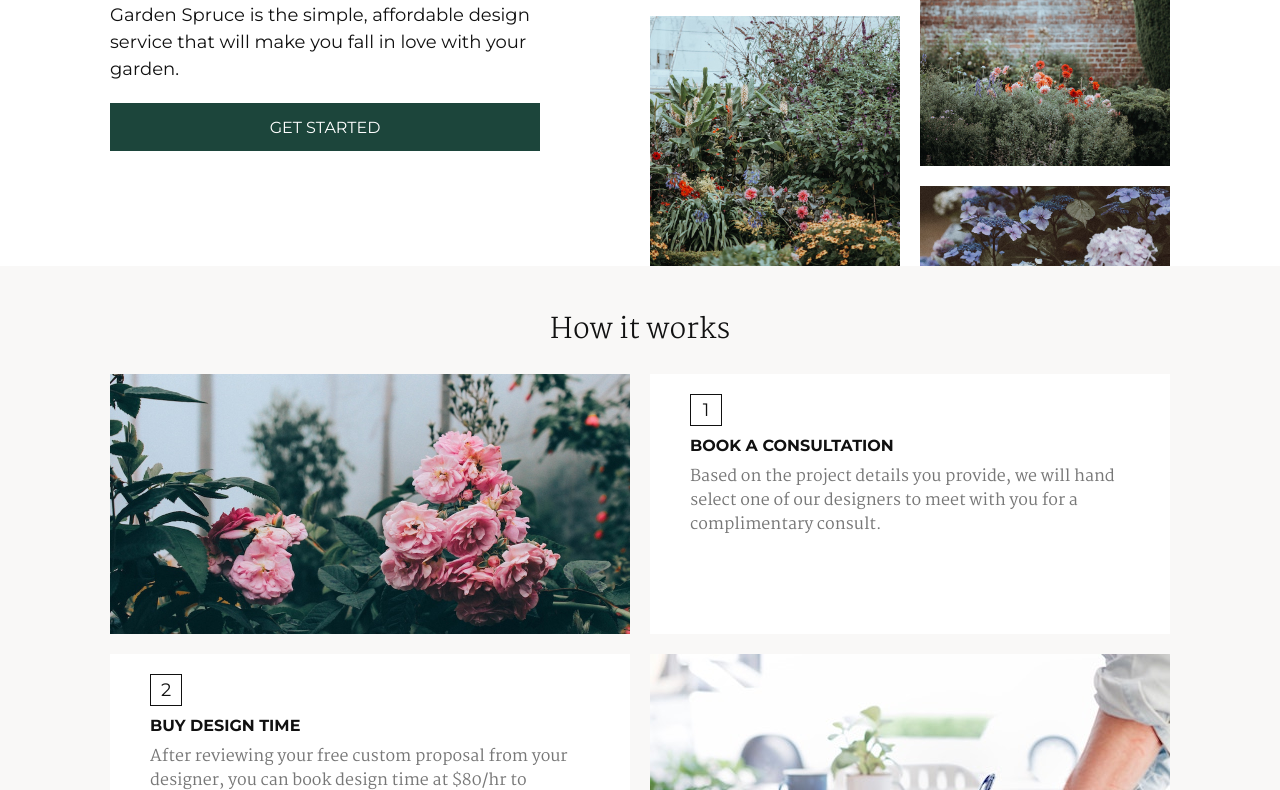
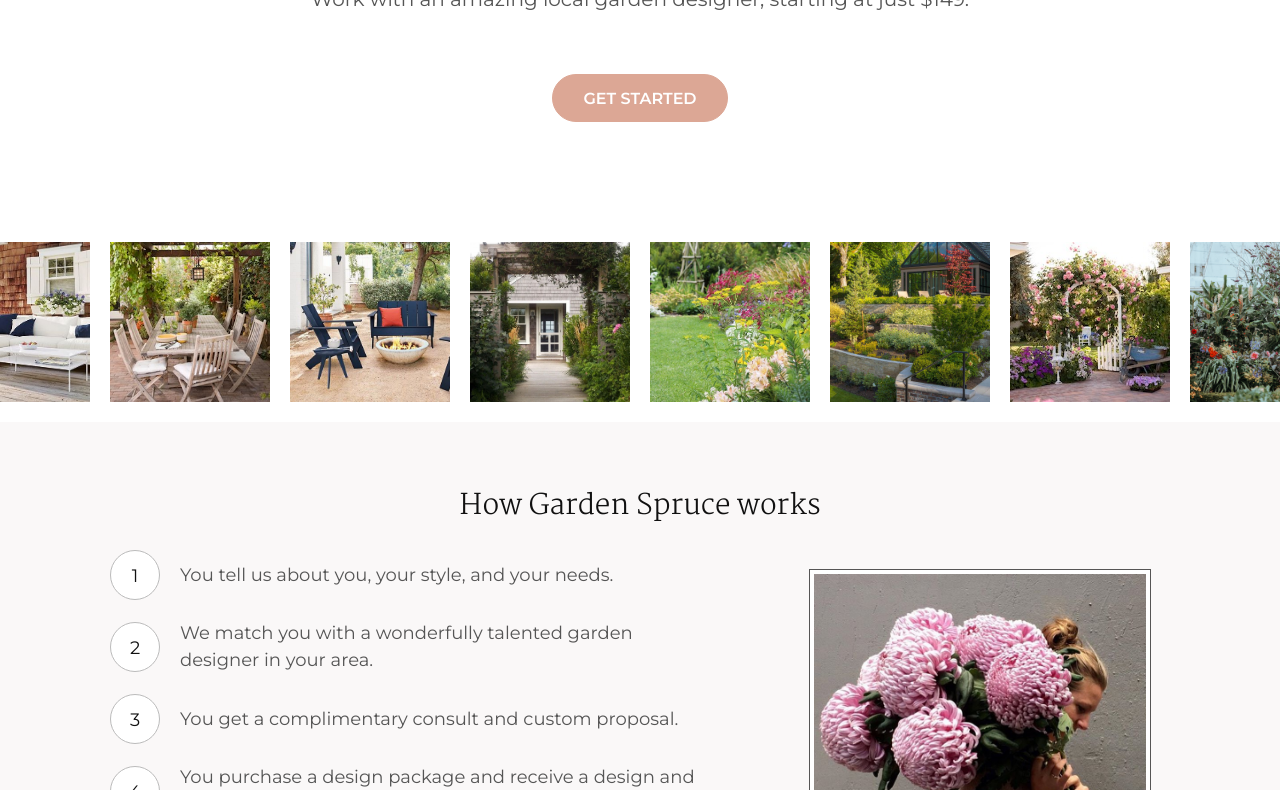
Before and after one commit to bczulauf/octavia, a plain HTML site: page public/index.html in a window 1280 px wide. Shown: the part 314-1104 px from the top of the page. Drawn offline with Linux system fonts and the light colour scheme; no server answers.

Commit message:
cleans up home page

```diff
--- a/public/app.css
+++ b/public/app.css
@@ -24,14 +24,63 @@ h3 {
 h4 {
     font-family: 'Montserrat', sans-serif;
     text-transform: uppercase;
-    font-size: 16px;
-    font-weight: 700;
+    font-size: 18px;
+    font-weight: 600;
     margin: 0;
 }
 
 p {
     line-height: 150%;
+    color: #555;
     margin: 0;
+}
+
+.motif {
+    height: 140px;
+    background-size: cover;
+    background-position: top;
+}
+
+.text-blurb {
+    color: #555;
+    font-size: 20px;
+}
+
+.num {
+    border: 1px solid #bbb;
+    height: 50px;
+    width: 50px;
+    line-height: 50px;
+    text-align: center;
+    border-radius: 30px;
+    background-color: #fff;
+}
+
+.logo {
+    font-family: 'Martel', serif;
+    font-size: 18px;
+    text-transform: uppercase;
+    letter-spacing: 10px;
+}
+
+.frame {
+    flex: 0 0 auto;
+    height: 160px;
+    background-position: center;
+    background-size: contain;
+    background-repeat: no-repeat;
+}
+
+.center-img {
+    background-size: contain;
+    background-position: center;
+    background-repeat: no-repeat;
+}
+
+.frame-border {
+    border: 4px solid #fff;
+    outline: 1px solid #555;
+    margin-top: 20px;
 }
 
 .p-serif {
@@ -194,25 +243,25 @@ p {
 
 /*----- Button -----*/
 .button {
-    border-width: 3px;
-    font-weight: 400;
+    border-width: 1px;
+    font-weight: 600;
     border-style: solid;
     box-sizing: border-box;
     font-family: 'Montserrat', sans-serif;
     text-decoration: none;
     display: inline-block;
     text-transform: uppercase;
-    border-radius: 0;
 }
 
 .button-primary {
-    border-color: #1C453B;
+    border-color: #dca795;
     color: #fff;
-    background-color: #1C453B;
+    background-color: #dca795;
 }
 
-.button-primary:hover {
-    outline: 1px solid #1C453B;
+.button-secondary {
+    border-color: #111111;
+    color: #111;
 }
 
 .button-lg {
@@ -222,13 +271,14 @@ p {
     align-items: center;
     justify-content: center;
     flex: 0 0 auto;
-    max-width: 430px;
-    width: 100%;
+    padding: 0 30px;
+    border-radius: 48px;
 }
 
 /*----- GRID -----*/
 .col {
     margin-right: 20px;
+    box-sizing: border-box;
 }
 .col:last-child {
     margin-right: 0;
@@ -242,9 +292,13 @@ p {
 .seven { width: 610px; }
 .eight { width: 700px; }
 .nine { width: 790px; }
-.ten { width: 8800px; }
+.ten { width: 880px; }
 .eleven { width: 970px; }
 .twelve { width: 1060px; }
+.h-one { height: 70px; }
+.h-two { height: 160px; }
+.h-three { height: 250px; }
+.h-four { height: 340px; }
 
 /*----- HOME -----*/
 .wrapper {
@@ -252,7 +306,7 @@ p {
 }
 
 .tan {
-    background-color: #f9f8f7;
+    background-color: #faf8f8;
 }
 
 .gray {
@@ -277,8 +331,9 @@ p {
 
 .price-box {
     box-sizing: border-box;
-    padding: 20px;
-    border: 1px solid #838e84;
+    padding: 30px;
+    border-top: 10px solid #dca795;
+    box-shadow: 0 2px 6px 0 rgba(0, 0, 0, .1);
 }
 
 /*----- Progress -----*/
@@ -346,3 +401,8 @@ p {
     background-size: cover;
     background-position: center;
 }
+
+.no-wrap {
+    flex-wrap: nowrap;
+    overflow: hidden;
+}
--- a/public/index.html
+++ b/public/index.html
@@ -3,7 +3,7 @@
         <title> Garden Spruce</title>
         <script src="https://www.gstatic.com/firebasejs/4.6.0/firebase.js"></script>
         <script src="https://www.gstatic.com/firebasejs/4.6.0/firebase-firestore.js"></script>
-        <link href="https://fonts.googleapis.com/css?family=Martel:300,400,700|Montserrat:400,700" rel="stylesheet">
+        <link href="https://fonts.googleapis.com/css?family=Martel:300,400,700|Montserrat:400,600" rel="stylesheet">
         <link rel="stylesheet" type="text/css" href="app.css">
         <meta name="viewport" content="width=device-width, initial-scale=1">
     </head>
--- a/public/js/app.js
+++ b/public/js/app.js
@@ -18,9 +18,7 @@ firebase.auth().onAuthStateChanged((user) => {
 const router = new Router(
     {
         home: new Layout (
-            new Header(),
-            new HomePage(),
-            new Footer()
+            new HomePage()
         ),
         about: new Layout (
             new Header(),
--- a/public/js/homePage.js
+++ b/public/js/homePage.js
@@ -3,87 +3,91 @@ class HomePage {
 
     load() {
         return this.html = `
-            <div class="container">
-                <div class="flex">
-                    <div class="col five m-top-lg">
-                        <h2 class="m-btm-md">Your partner in garden design.</h2>
-                        <p class="m-btm-md">
-                            Garden Spruce is the simple, affordable design service that will make you fall in love with your garden.
-                        </p>
-                        <a href="${currentUser ? "#chat" : "#signup"}" id="start-button" class="button button-primary button-lg">${currentUser ? "Go to Dashboard" : "Get Started"}</a>
-                    </div>
-                    <div class="col one"></div>
-                    <div class="col six">
-                        <div class="flex">
-                            <div class="col three">
-                                <img src="imgs/garden1.jpg" class="three m-btm-md" />
-                                <img src="imgs/garden3.jpg" class="three" />
+            <div class="flex center m-btm-md">
+                <div class="twelve motif" style="background-image: url(imgs/motif4.png)"></div>
+            </div>
+            <div class="flex center">
+                <div class="twelve">
+                    <div class="m-btm-md text-center logo">Garden Spruce</div>
+                    <h2 class="text-center">Love your garden</h2>
+                    <p class="text-center m-btm-lg text-blurb">
+                        Work with an amazing local garden designer, starting at just $149.
+                    </p>
+                </div>
+            </div>
+            <div class="flex center m-btm-lg">
+                <a href="" id="start-button" class="button button-primary button-lg m-btm-lg">Get Started</a>
+            </div>
+            <div class="flex center no-wrap m-btm-md">
+                    <div class="two col frame" style="background-image: url(imgs/one.jpg)"></div>
+                    <div class="two col frame" style="background-image: url(imgs/two.jpg)"></div>
+                    <div class="two col frame" style="background-image: url(imgs/garden6.jpg)"></div>
+                    <div class="two col frame" style="background-image: url(imgs/four.jpg)"></div>
+                    <div class="two col frame" style="background-image: url(imgs/five.jpg)"></div>
+                    <div class="two col frame" style="background-image: url(imgs/six.jpg)"></div>
+                    <div class="two col frame" style="background-image: url(imgs/garden1.jpg)"></div>
+                    <div class="two col frame" style="background-image: url(imgs/garden2.jpg)"></div>
+                    <div class="two col frame" style="background-image: url(imgs/garden3.jpg)"></div>
+                    <div class="two col frame" style="background-image: url(imgs/garden4.jpg)"></div>
+            </div>
+            <div class="flex center tan">
+                <div class="twelve">
+                    <h3 class="text-center m-btm-md m-top-lg">How Garden Spruce works</h3>
+                    <div class="flex m-btm-lg">
+                        <div class="seven m-btm-lg">
+                            <div class="flex align-center m-btm-md">
+                                <div class="num col">1</div>
+                                <p class="six">You tell us about you, your style, and your needs.</p>
                             </div>
-                            <div class="col three">
-                                <img src="imgs/garden4.jpg" class="three m-btm-md" />
-                                <img src="imgs/garden5.jpg" class="three m-btm-md" />
-                                <img src="imgs/garden7.jpg" class="three" />
+                            <div class="flex align-center m-btm-md">
+                                <div class="num col">2</div>
+                                <p class="six">We match you with a wonderfully talented garden designer in your area.</p>
+                            </div>
+                            <div class="flex align-center m-btm-md">
+                                <div class="num col">3</div>
+                                <p class="six">You get a complimentary consult and custom proposal.</p>
+                            </div>
+                            <div class="flex align-center m-btm-md">
+                                <div class="num col">4</div>
+                                <p class="six">You purchase a design package and receive a design and plant list.</p>
+                            </div>
+                            <div class="flex align-center m-btm-md">
+                                <div class="num col">5</div>
+                                <p class="six">We help you manage and execute your design from plant purchases to implementation.</p>
                             </div>
                         </div>
+                        <div class="col one"></div>
+                        <div class="col four h-four center-img frame-border" style="background-image: url(imgs/flowers.jpg)"></div>
                     </div>
                 </div>
             </div>
-            <div class="wrapper tan">
-                <div class="container">
-                    <h3 class="text-center m-btm-md">How it works</h3>
-                    <div class="flex m-btm-md">
-                        <div class="col six">
-                            <img src="imgs/design2.jpg" class="six" />
-                        </div>
-                        <div class="col six home-info-box">
-                            <div class="home-num">1</div>
-                            <h4 class="m-btm-sm">Book a consultation</h4>
-                            <p class="text-color-md p-serif">
-                                Based on the project details you provide, we will hand select one of our designers to meet with you for a complimentary consult.
-                            </p>
-                        </div>
-                    </div>
-                    <div class="flex m-btm-md">
-                        <div class="col six home-info-box">
-                            <div class="home-num">2</div>
-                            <h4 class="m-btm-sm">Buy design time</h4>
-                            <p class="text-color-md p-serif">
-                                After reviewing your free custom proposal from your designer, you can book design time at $80/hr to execute your project.
-                            </p>
-                        </div>
-                        <div class="col six">
-                            <img src="imgs/design.jpg" />
-                        </div>
-                    </div>
-                    <div class="flex">
-                        <div class="col six">
-                            <img src="imgs/design3.jpg" class="six" />
-                        </div>
-                        <div class="col six home-info-box">
-                            <div class="home-num">3</div>
-                            <h4 class="m-btm-sm">Design and execute</h4>
-                            <p class="text-color-md p-serif">
-                                Depending on your scope of work, your designer will provide design plans, pick plants and hardscape, source materials, and manage contractors and installation.
-                            </p>
-                        </div>
-                    </div>
-                </div>
-            </div>
-            <div class="wrapper gray">
+            <div class="wrapper">
                 <div class="container">
                     <h3 class="text-center m-btm-md">Pricing</h3>
                     <div class="flex text-center">
                         <div class="col four price-box">
-                            <h4 class="m-btm-sm">Free</h4>
-                            <p class="text-color-lt p-serif">Get a free in-person design consultation with an emerging design talent.</p>
+                            <h3 class="m-btm-md">Mini design</h3>
+                            <h4 class="m-btm-md">$149</h4>
+                            <p class="m-btm-lg">Get a quick design sketch for a single space.</p>
+                            <div class="flex center">
+                                <a href="" id="start-button" class="button button-secondary button-lg">Select mini</a>
+                            </div>
                         </div>
                         <div class="col four price-box">
-                            <h4 class="m-btm-sm">$80/hr</h4>
-                            <p class="text-color-lt p-serif">Book time with your designer at $80/hr.</p>
+                            <h3 class="m-btm-md">Full design</h3>
+                            <h4 class="m-btm-md">$499</h4>
+                            <p class="m-btm-lg">Get a full garden design and complete product list.</p>
+                            <div class="flex center">
+                                <a href="" id="start-button" class="button button-secondary button-lg">Select full</a>
+                            </div>
                         </div>
                         <div class="col four price-box">
-                            <h4 class="m-btm-sm">25%</h4>
-                            <p class="text-color-lt p-serif">Get an average of a 25% discount off retail plants.</p>
+                            <h3 class="m-btm-md">Consult</h3>
+                            <h4 class="m-btm-md">Free</h4>
+                            <p class="m-btm-lg">Get a complementary in-person consultation.</p>
+                            <div class="flex center">
+                                <a href="" id="start-button" class="button button-secondary button-lg">Select consult</a>
+                            </div>
                         </div>
                     </div>
                 </div>
```
Also changed, not shown: public/imgs/Rose 2.png (added), public/imgs/five.jpg (added), public/imgs/flowers.jpg (added), public/imgs/four.jpg (added), public/imgs/garden4.jpg, public/imgs/logo.png (added), public/imgs/motif4.png (added), public/imgs/one.jpg (added), public/imgs/six.jpg (added), public/imgs/two.jpg (added).
